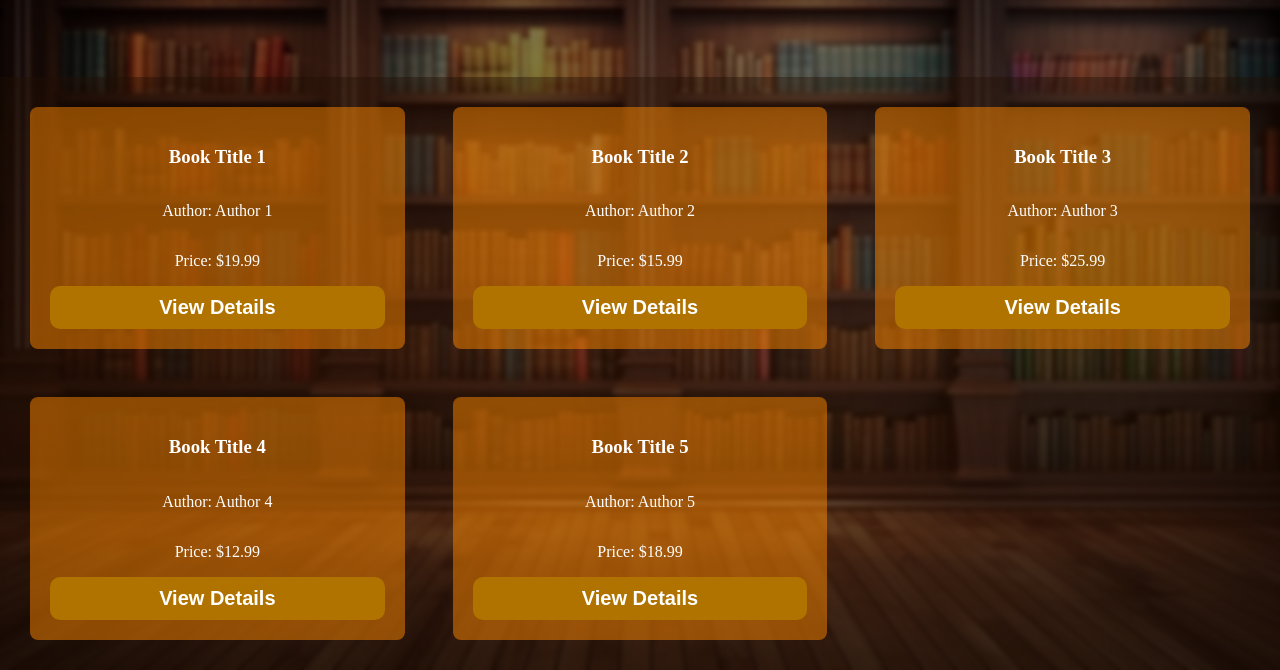
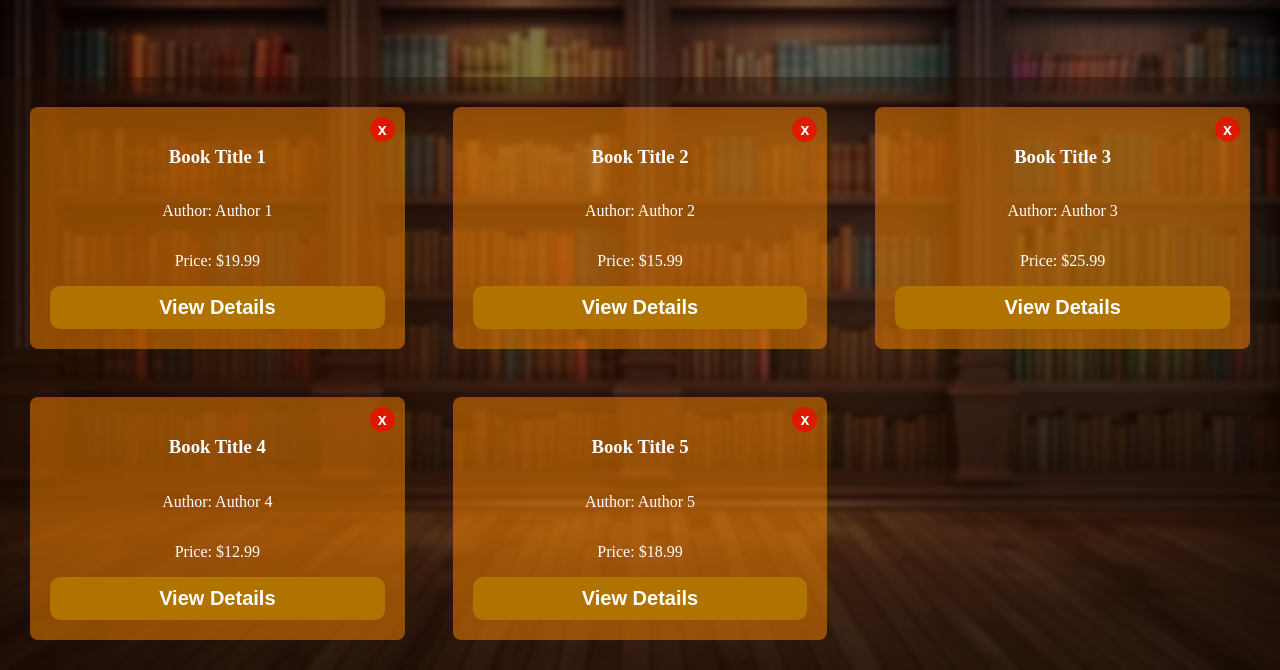
Before and after one commit to noboKumar/odin-library, a plain HTML site: page index.html in a window 1280 px wide. Shown: the part 130-800 px from the top of the page. Drawn offline with Linux system fonts and the light colour scheme.

Commit message:
add cross button

```diff
--- a/index.html
+++ b/index.html
@@ -13,30 +13,35 @@
     </div>
         <div class="books">
             <div class="card">
+                <button class="close-button" aria-label="Close">x</button>
                 <h3>Book Title 1</h3>
                 <p>Author: Author 1</p>
                 <p>Price: $19.99</p>
                 <button>View Details</button>
             </div>
             <div class="card">
+                <button class="close-button" aria-label="Close">x</button>
                 <h3>Book Title 2</h3>
                 <p>Author: Author 2</p>
                 <p>Price: $15.99</p>
                 <button>View Details</button>
             </div>
             <div class="card">
+                <button class="close-button" aria-label="Close">x</button>
                 <h3>Book Title 3</h3>
                 <p>Author: Author 3</p>
                 <p>Price: $25.99</p>
                 <button>View Details</button>
             </div>
             <div class="card">
+                <button class="close-button" aria-label="Close">x</button>
                 <h3>Book Title 4</h3>
                 <p>Author: Author 4</p>
                 <p>Price: $12.99</p>
                 <button>View Details</button>
             </div>
             <div class="card">
+                <button class="close-button" aria-label="Close">x</button>
                 <h3>Book Title 5</h3>
                 <p>Author: Author 5</p>
                 <p>Price: $18.99</p>
--- a/style.css
+++ b/style.css
@@ -41,6 +41,7 @@
     gap: 3rem;
 }
 .card {
+    position: relative;
     text-align: center;
     border-radius: 8px;
     padding: 20px;
@@ -49,6 +50,23 @@
     justify-content: center;
     background-color: rgba(255, 136, 0, 0.493);
   }
+  .close-button {
+    position: absolute;
+    top: 10px;
+    right: 10px;
+    background-color: #ff0000ad;
+    color: white;
+    border: none;
+    border-radius: 50%;
+    width: 25px;
+    height: 25px;
+    font-size: 16px;
+    font-weight: bold;
+    display: flex;
+    justify-content: center;
+    align-items: center;
+    cursor: pointer;
+}
   .overlay{
     color: white;
     position: fixed;
```
